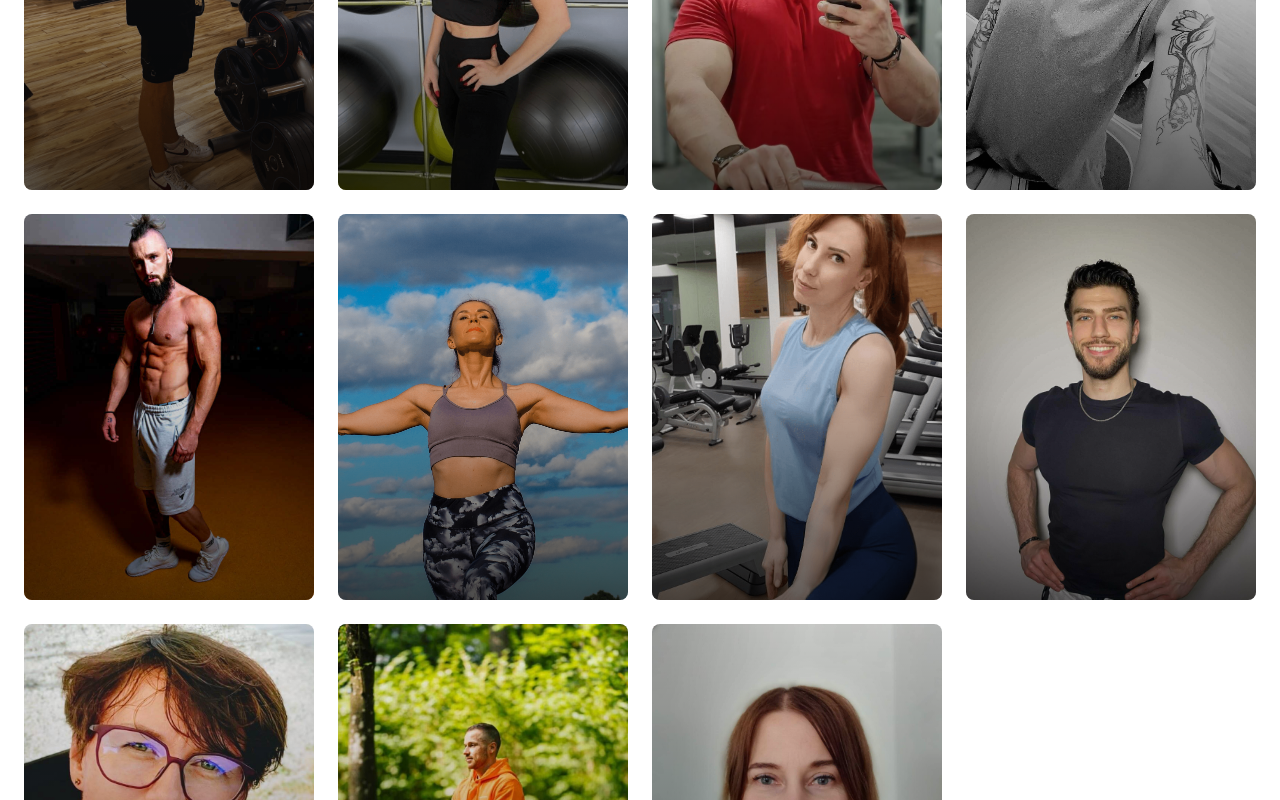
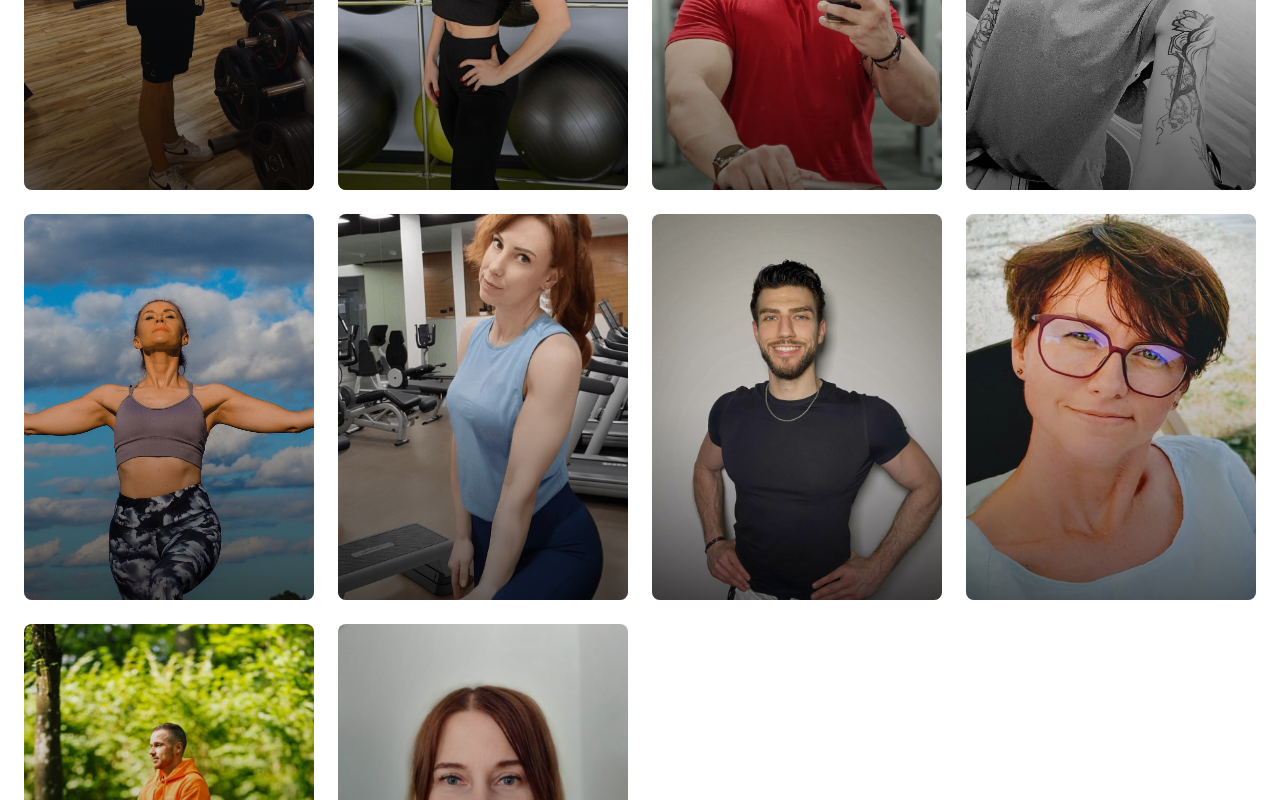
Before and after one commit to Szorcu/powerfit, a Next.js app: page /trenerzy in a window 1280 px wide. Shown: the part 661-1461 px from the top of the page. Built offline with nearby package versions, Linux system fonts and the light colour scheme.

Commit message:
Updated content

```diff
--- a/src/consts/trainers.ts
+++ b/src/consts/trainers.ts
@@ -31,13 +31,6 @@ export const TRAINERS = [
     description:
       "Instruktor fitness i trener personalny z wieloletnim doświadczeniem, prowadzi zajęcia fitness oraz treningi personalne ukierunkowane na poprawę kondycji i redukcję masy ciała.",
     classes: ["Chudnij z Patrycją"],
-  },
-  {
-    img: "trainer-pawel.jpeg",
-    name: "Paweł Gołębiewski",
-    description:
-      "Magister wychowania fizycznego, trener personalny i trener medyczny, instruktor kulturystyki i pływania; od 2016 roku prowadzi treningi personalne i grupowe, specjalizuje się w treningu siłowym i medycznym, zajmuje się również szkoleniem przyszłych trenerów personalnych oraz organizacją obozów sportowych.",
-    classes: ["Trening obwodowy"],
   },
   {
     img: "trainer-ela.png",
```
Also changed, not shown: public/trainer-pawel.jpeg (deleted).
